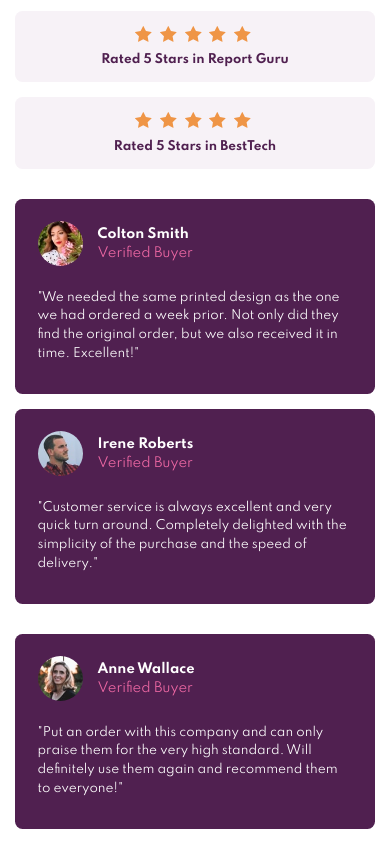
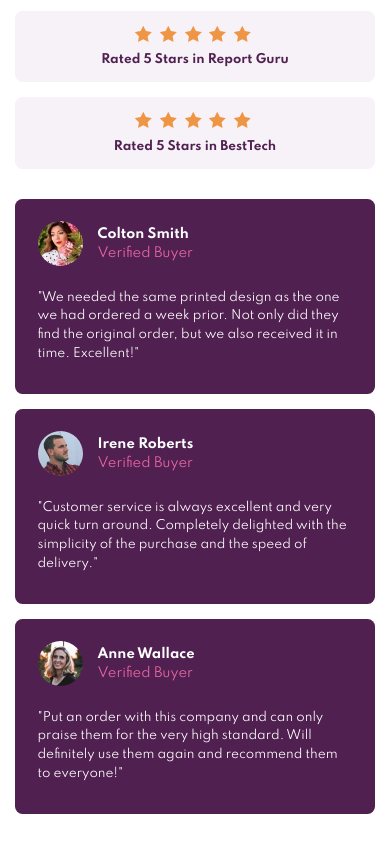
Before and after one commit to HarsimranBarki/frontend-mentor-social-proof, a plain HTML site: page index.html in a window 390 px wide. Shown: the part 405-1249 px from the top of the page. Drawn offline with Linux system fonts and the light colour scheme.

Commit message:
updated car

```diff
--- a/style.css
+++ b/style.css
@@ -237,6 +237,9 @@ main {
 	.customer {
 		align-items: center;
 	}
+	.customer-card:nth-of-type(3) {
+		margin-top: 1rem;
+	}
 	body {
 		background-image: url("/images/bg-pattern-top-desktop.svg");
 		background-repeat: no-repeat;
```
